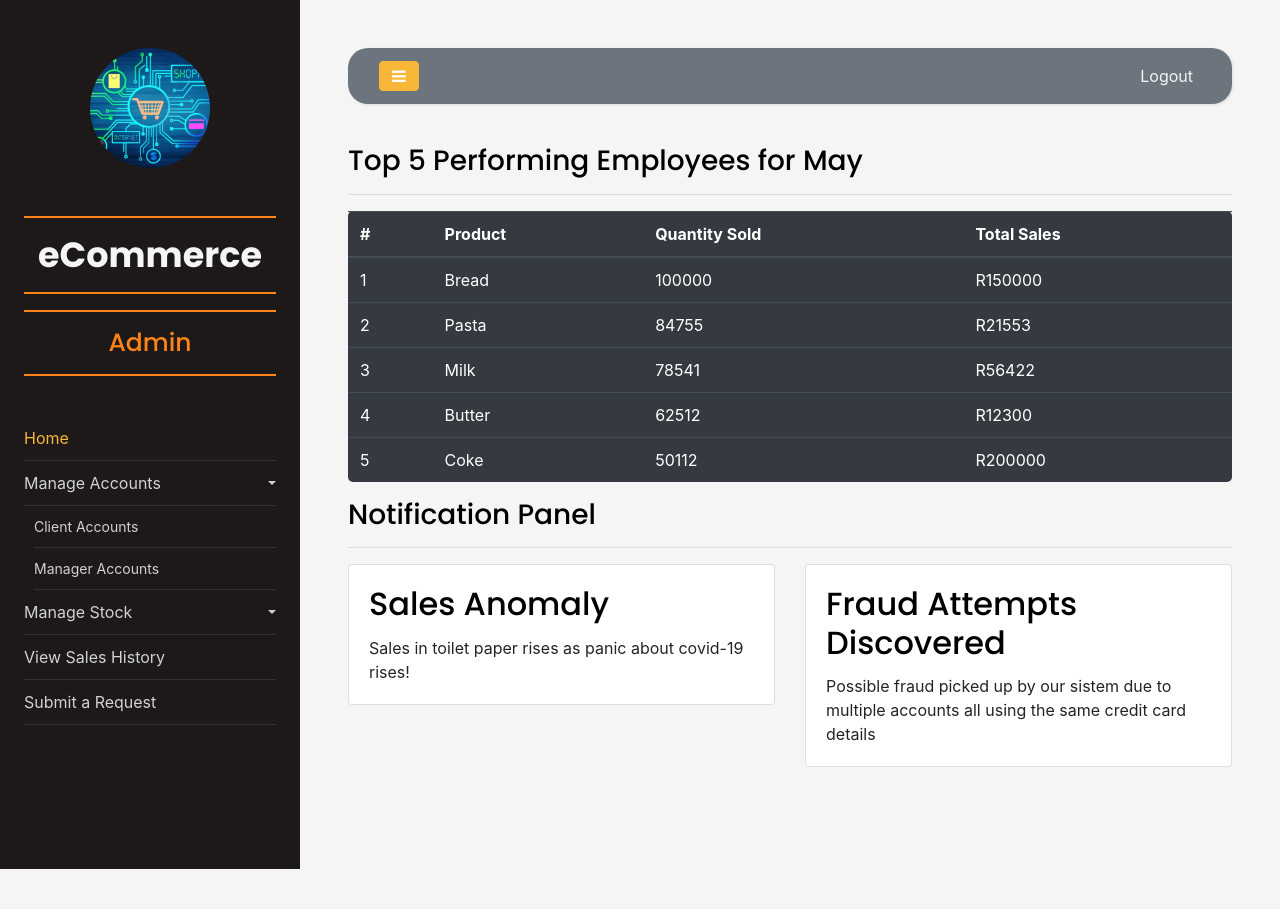
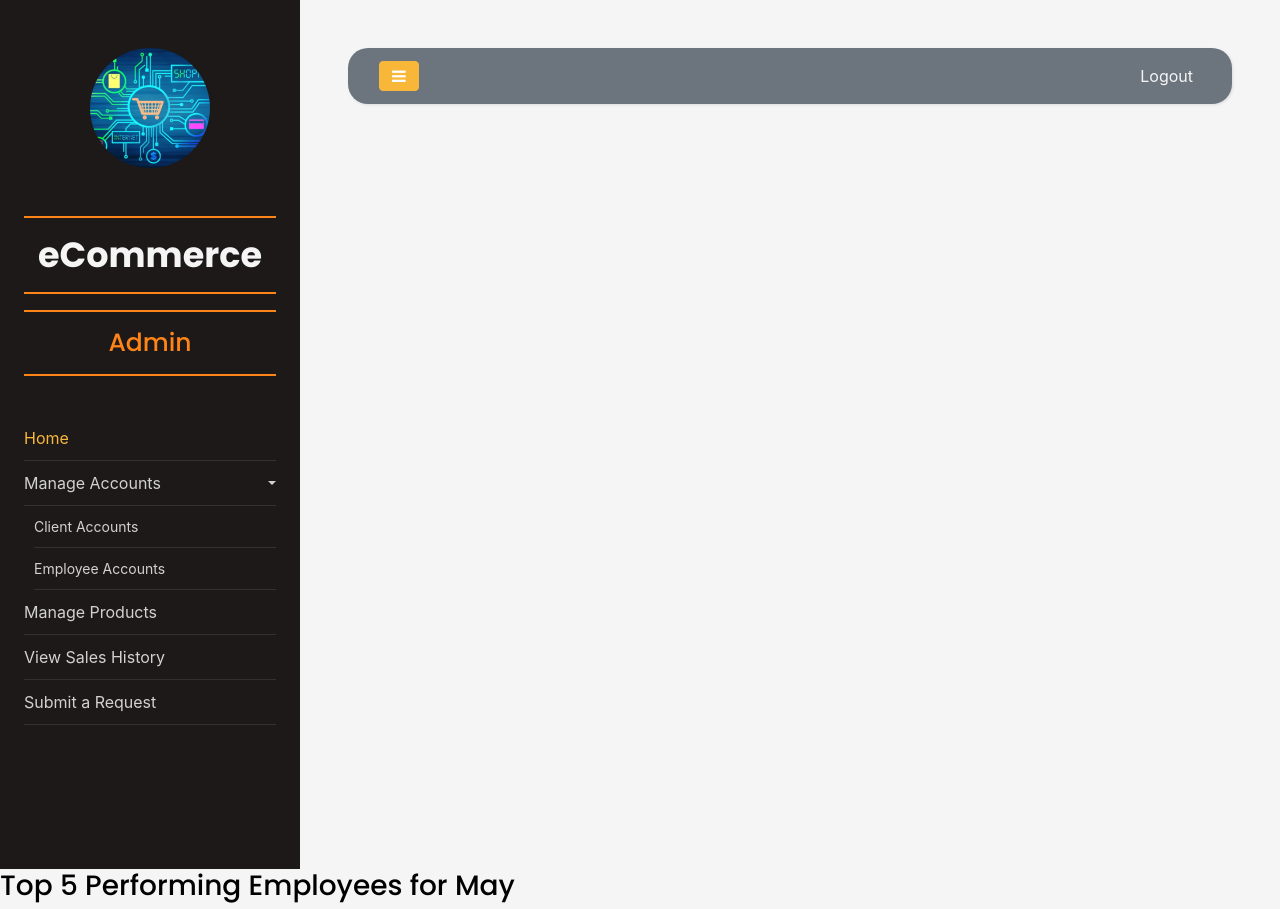
Before and after one commit to LorenzoLazarus/Electronic-Market-2, a PHP site: page /aDashboard.php in a window 1280 px wide, after a click on "Manage Accounts". Shown: the top 909 px of the page. Before the commit the page ends 869 px from the top, so only its background shows below. Run offline with PHP 8.4, Linux system fonts and the light colour scheme; some libraries are stand-ins or nearby versions.

Commit message:
milestone before submission

```diff
--- a/Business Logic/Dao.php
+++ b/Business Logic/Dao.php
@@ -14,7 +14,7 @@
         PDO::ATTR_DEFAULT_FETCH_MODE => PDO::FETCH_ASSOC
     );
 
-    protected $con;
+    public $con; //initially made is protected maybe public is better
 
     /* Function for opening connection */
     public function openConnection()
@@ -24,7 +24,7 @@
         {
 
             $this->con = new PDO($this->server, $this->user, $this->pass, $this->options);
-
+            echo 'successfully connected'
             return $this->con;
         }
         catch (PDOException $e)
--- /dev/null
+++ b/Business Logic/db.php
@@ -0,0 +1,6 @@
+<?php
+    class Database{
+        private $dsn =
+    }
+
+?>
--- a/aNavbar.php
+++ b/aNavbar.php
@@ -1,6 +1,7 @@
 <?php
 
 ?>
+
 <head>
     <link rel="stylesheet" href="https://cdnjs.cloudflare.com/ajax/libs/font-awesome/4.7.0/css/font-awesome.min.css">
     <meta charset="utf-8">
@@ -16,6 +17,7 @@
           color: red;
       }
   </style>
+
 <body>
 
     <div class="wrapper d-flex align-items-stretch" style="background-color: #whitesmoke">
@@ -23,15 +25,19 @@
             <div class="p-4 pt-5">
                 <a href="#" class="img logo rounded-circle mb-5" style="background-image: url(Media/ecommerce1.jpg);"></a>
                 <hr style="border: solid 0.6px #ff8417">
-                                <span style="text-align: center;"><h1 style="font-size: 35px;color: whitesmoke;font-weight: bold;">eCommerce</h1></span>
+                <span style="text-align: center;">
+                    <h1 style="font-size: 35px;color: whitesmoke;font-weight: bold;">eCommerce</h1>
+                </span>
                 <hr style="border: solid 0.6px #ff8417">
                 <hr style="border: solid 0.5px #ff8417">
-                                <span style="text-align: center;"><h1 style="font-size: 25px;color: #ff8417;">Admin</h1></span>
+                <span style="text-align: center;">
+                    <h1 style="font-size: 25px;color: #ff8417;">Admin</h1>
+                </span>
                 <hr style="border: solid 0.5px #ff8417">
                 <br>
                 <ul class="list-unstyled components mb-5">
                     <li class="active">
-                      <a href="aDashboard.php" >Home</a>
+                        <a href="aDashboard.php">Home</a>
 
                     </li>
                     <li>
@@ -41,20 +47,12 @@
                                 <a href="#">Client Accounts</a>
                             </li>
                             <li>
-                    <a href="#">Manager Accounts</a>
+                                <a href="aManagerAccounts.php">Employee Accounts</a>
                             </li>
                         </ul>
                     </li>
                     <li>
-	              <a href="#Stock" data-toggle="collapse" aria-expanded="false" class="dropdown-toggle">Manage Stock</a>
-                      <ul class="collapse list-unstyled" id="Stock">
-                <li>
-                    <a href="#">View Stock</a>
-                </li>
-                <li>
-                    <a href="#">Add/Edit Stock</a>
-                </li>
-	            </ul>
+                        <a href="aProductManagement.php">Manage Products</a>
                     </li>
                     <li>
                         <a href="#">View Sales History</a>
@@ -72,7 +70,7 @@
         </nav>
 
         <!-- Page Content  -->
-      <div  id="content" class="p-4 p-md-5">
+        <div id="content" class="p-4 p-md-5">
 
             <nav style="border-radius: 20px;" class="navbar navbar-light navbar-expand-lg  bg-secondary">
                 <div class="container-fluid">
@@ -95,7 +93,8 @@
                     </div>
                 </div>
             </nav>
-
+        </div>
+    </div>
 
 
             <script src="js/jquery.min.js"></script>
```
Also changed, not shown: Business Logic/CrudController.php (+6 -1 lines). Lines whose indentation alone changed are shown as unchanged.
